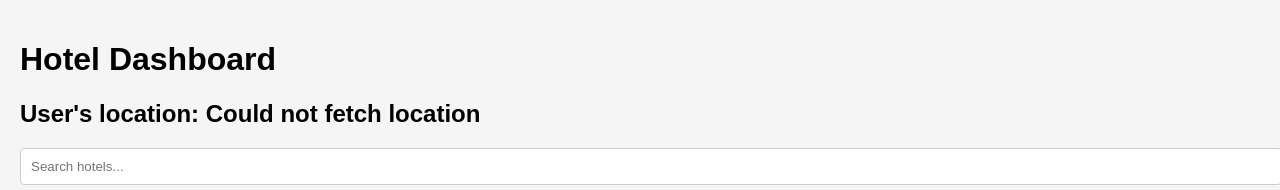
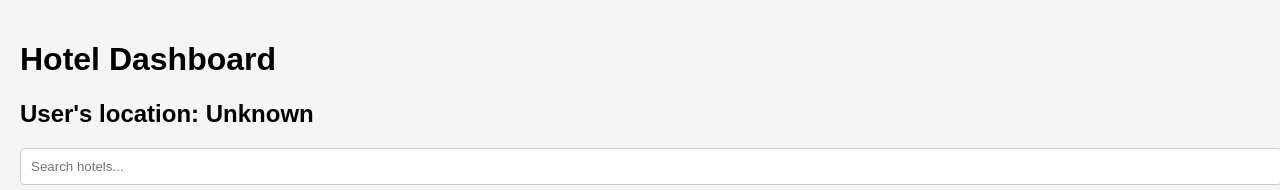
Before and after one commit to WhatTheNasus/Rhein-Ruhr-Hotel, a React (Create React App) app: page /dashboard in a window 1280 px wide. Shown: the top 190 px of the page. Built offline with nearby package versions, Linux system fonts and the light colour scheme; no server answers; the database is empty.

Commit message:
currency update 2.0

```diff
--- a/src/Dashboard.js
+++ b/src/Dashboard.js
@@ -5,13 +5,13 @@ import { useNavigate } from 'react-router-dom';
 import './Dashboard.css'; // Import your CSS file (create this file if it doesn't exist)
 import UserLocation from './UserLocation'; // Adjust the path if necessary
 
-
 function Dashboard() {
   const [hotels, setHotels] = useState([]);
   const [searchTerm, setSearchTerm] = useState(''); // State for search term
   const { currentUser } = useAuth(); // Get currentUser from context
   const navigate = useNavigate();
-  const [currency, setCurrency] = useState('');
+  const [currency, setCurrency] = useState('€');
+  const [exchangeRate, setExchangeRate] = useState(1);
 
   useEffect(() => {
     // Fetch all hotels when component mounts
@@ -40,7 +40,10 @@ function Dashboard() {
   return (
     <div className="dashboard-container">
       <h1>Hotel Dashboard</h1>
-      <UserLocation setCurrency={setCurrency} />
+      <UserLocation
+        setCurrency={setCurrency}
+        setExchangeRate={setExchangeRate}
+      />
       <input
         type="text"
         placeholder="Search hotels..."
@@ -50,16 +53,19 @@ function Dashboard() {
       />
 
       <div className="hotel-list">
-        {filteredHotels.map((hotel) => (
+        {filteredHotels.map((hotel) => {
+          const convertedPrice = (hotel.price * exchangeRate).toFixed(2);
+          return (
             <div key={hotel.id} className="hotel-item">
               <h2>{hotel.name}</h2>
-            <p>Price: {hotel.price}{currency}</p>
+              <p>Price: {convertedPrice} {currency}</p>
               <p>Address: {hotel.address}</p>
               <button onClick={handleBookNow} className="book-button">
                 Book Now
               </button>
             </div>
-        ))}
+          );
+        })}
       </div>
     </div>
   );
--- a/src/UserLocation.js
+++ b/src/UserLocation.js
@@ -1,7 +1,7 @@
 import React, { useEffect, useState } from 'react';
 import axios from 'axios';
 
-const UserLocation = ({ setCurrency }) => {
+const UserLocation = ({ setCurrency, setExchangeRate }) => {
   const [country, setCountry] = useState('');
 
   useEffect(() => {
@@ -16,20 +16,26 @@ const UserLocation = ({ setCurrency }) => {
         const countryResponse = await axios.get(`https://restcountries.com/v3.1/alpha/${countryCode}`);
         const currencyCode = Object.keys(countryResponse.data[0].currencies)[0];
         const currencySymbol = countryResponse.data[0].currencies[currencyCode].symbol;
+        setCurrency(currencySymbol);
 
-        setCurrency(currencySymbol);
+        // Fetch exchange rate from EUR to the local currency
+        const exchangeRateResponse = await axios.get(`https://api.exchangerate-api.com/v4/latest/EUR`);
+        const exchangeRate = exchangeRateResponse.data.rates[currencyCode];
+        setExchangeRate(exchangeRate);
       } catch (error) {
-        setCountry('Could not fetch location');
-        setCurrency('Unknown Currency');
+        setCountry('Unknown');
+        setCurrency('€'); // Default to Euro symbol
+        setExchangeRate(1); // 1 EUR to 1 EUR
       }
     };
 
     fetchLocationAndCurrency();
-  }, [setCurrency]);
+  }, [setCurrency, setExchangeRate]);
 
   return (
     <div>
       <h2>User's location: {country || 'Loading...'}</h2>
+      <p></p>
     </div>
   );
 };
```
Lines whose indentation alone changed are shown as unchanged.
